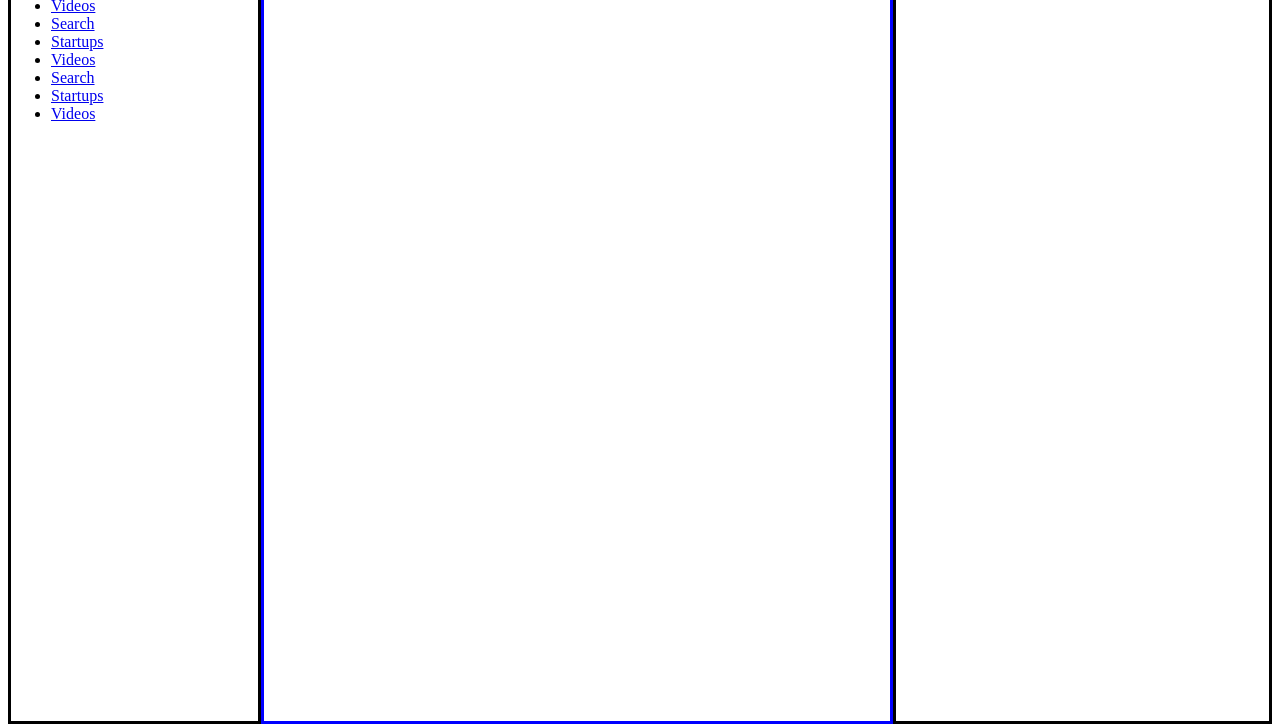
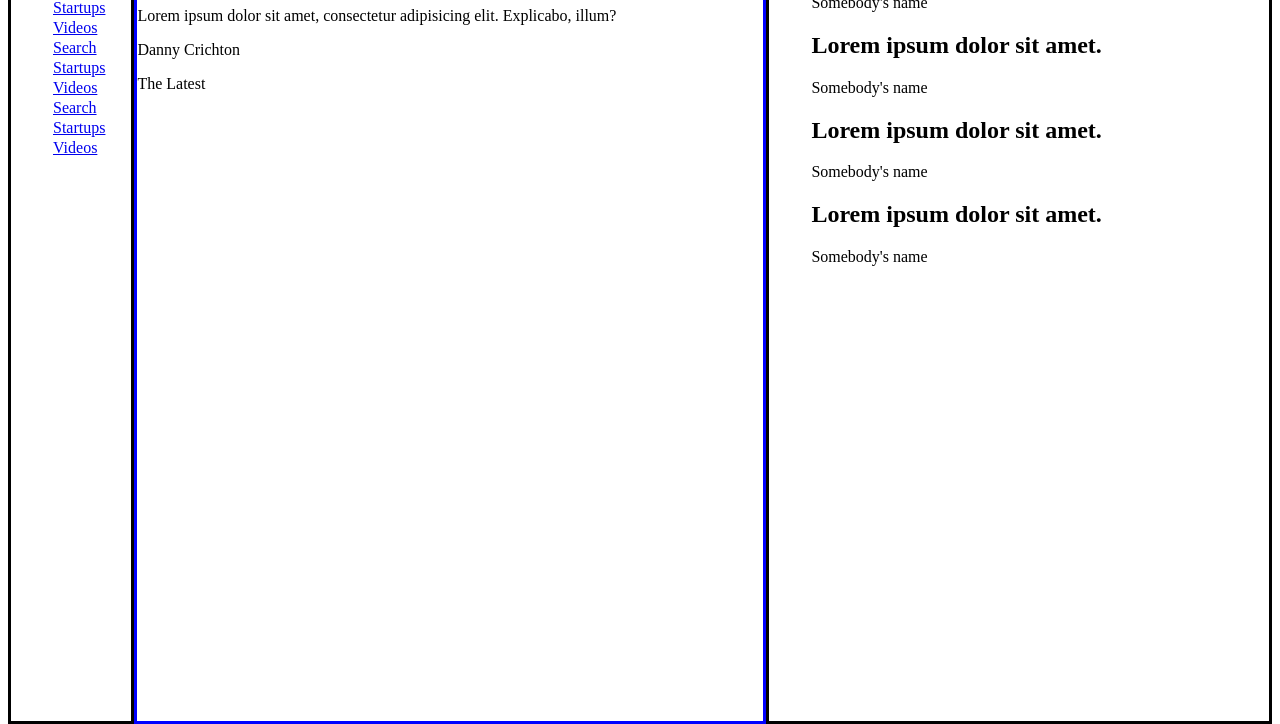
Before and after one commit to Davidb-2107/CSS-Learning-Layouts-Floats, a plain HTML site: page Techcrunch Layout/index.html in a window 1280 px wide. Shown: the part 84-808 px from the top of the page. Drawn offline with Linux system fonts and the light colour scheme.

Commit message:
added main & aside

```diff
--- a/Techcrunch Layout/index.html
+++ b/Techcrunch Layout/index.html
@@ -27,10 +27,32 @@
 
     <main>
         <h1>What China's fintech can teach the world</h1>
-
+        <p>Lorem ipsum dolor sit amet, consectetur adipisicing elit. Explicabo, illum?</p>
+        <span>Danny Crichton</span>
+        <img src="" alt="">
+        <p>The Latest</p>
     </main>
 
-    <aside></aside>
+    <aside>
+        <ul>
+            <li>
+                <h2>Lorem ipsum dolor sit amet.</h2>
+                <span>Somebody's name</span>
+            </li>
+            <li>
+                <h2>Lorem ipsum dolor sit amet.</h2>
+                <span>Somebody's name</span>
+            </li>
+            <li>
+                <h2>Lorem ipsum dolor sit amet.</h2>
+                <span>Somebody's name</span>
+            </li>
+            <li>
+                <h2>Lorem ipsum dolor sit amet.</h2>
+                <span>Somebody's name</span>
+            </li>
+        </ul>
+    </aside>
 
 </body>
 </html>
--- a/Techcrunch Layout/style.css
+++ b/Techcrunch Layout/style.css
@@ -10,7 +10,7 @@ header, main, aside {
 
 header {
     border: solid black 3px;
-    width: 20%;
+    width: 10%;
 }
 
 main {
@@ -20,5 +20,14 @@ main {
 
 aside {
     border: solid black 3px;
-    width: 30%;
+    width: 40%;
 }
+
+/* header */
+ul {
+    list-style: none;
+}
+li {
+
+    margin: 2px;
+}
```
